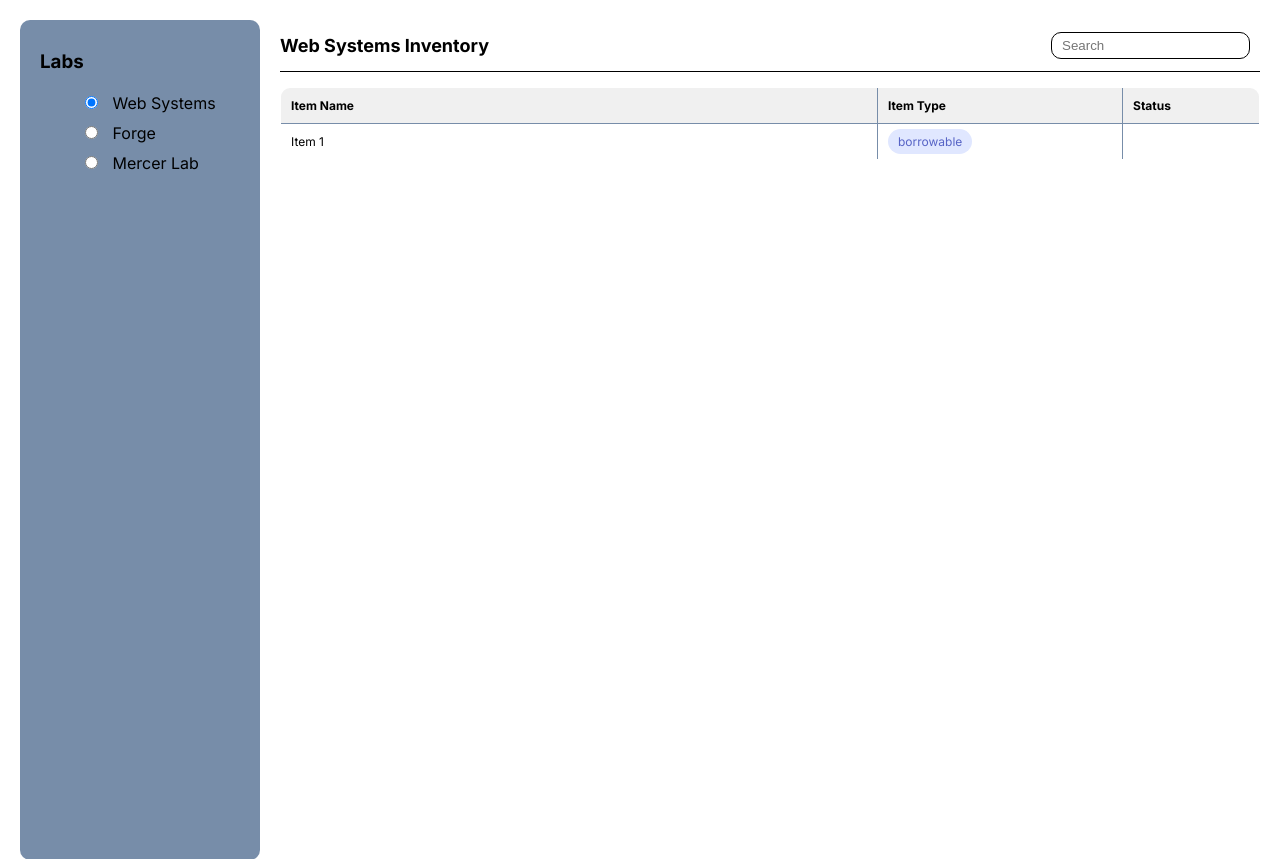
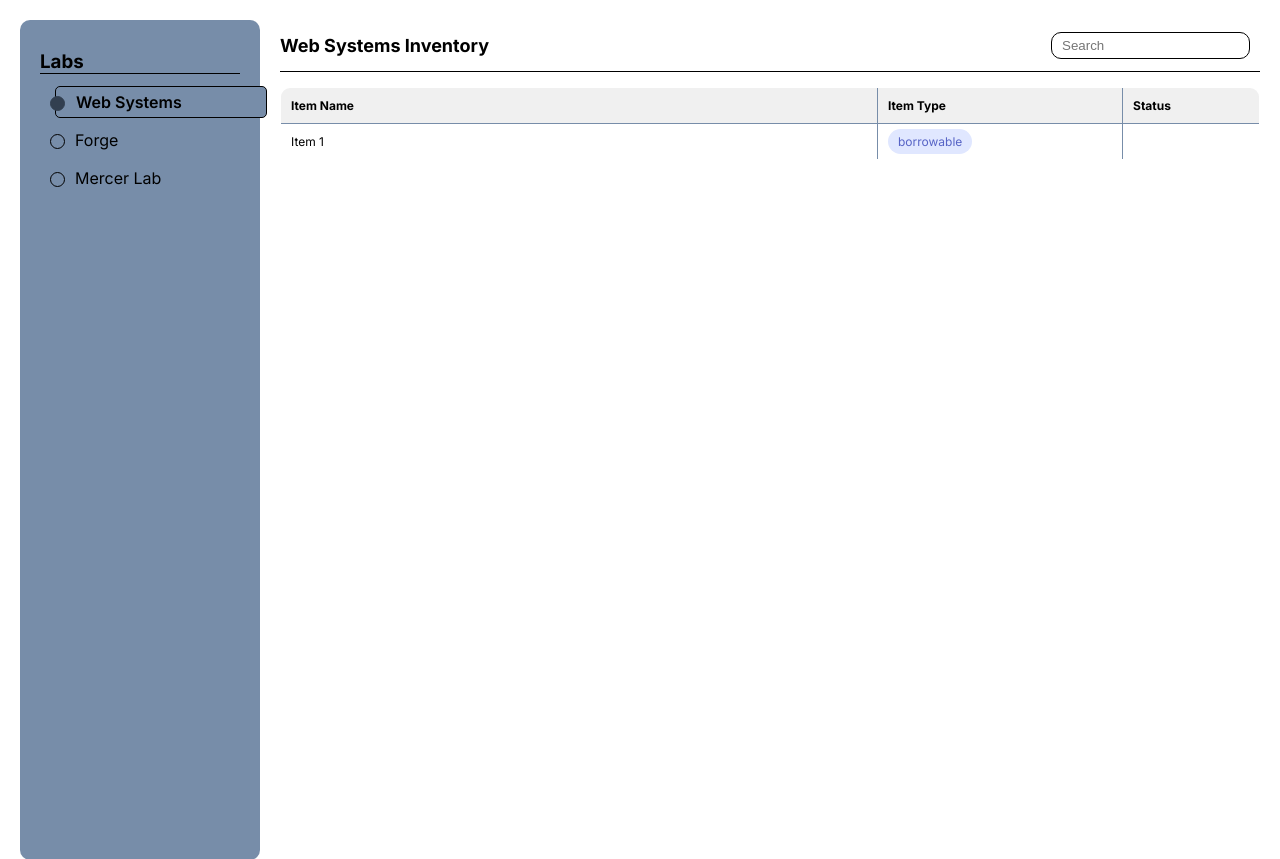
Before and after one commit to RPI-ITWS/ITWS-2110-F24-LuckyCharms, a PHP site: page /user_homepage.html in a window 1280 px wide. Shown: the part 51-910 px from the top of the page. Run offline with PHP 8.4, Linux system fonts and the light colour scheme.

Commit message:
sidebar css using input radio
add css to the side bar using input type radio to match the figma's intended sidebar.

```diff
--- a/homepage.css
+++ b/homepage.css
@@ -49,23 +49,69 @@ main {
     background-color: #778DA9;
     border-radius: 10px;
     margin-right: 20px;
+    overflow: visible;
   }
 
   .sidebar h3 {
     margin-top: 10px;
-    margin-bottom: 20px;
+
+    border-bottom: 1px solid black;
   }
 
   .sidebar ul {
     list-style: none;
+    padding-left: 5px;
   }
 
-  .sidebar ul li {
-    margin-bottom: 10px;
+  .sidebar li {
+    margin-bottom: 20px;
+
+    display: flex;
+    align-items: center;
+    position: relative;
+    /* border-radius: 5px; */
   }
 
-  .sidebar input[type="radio"] {
+.sidebar input {
+    appearance: none;
+
+    width: 15px;
+    height: 15px;
+    border-radius: 50%;
+
+    border: 1px solid black;
+    background-color: #778DA9;
     margin-right: 10px;
+}
+  .sidebar label {
+    position: absolute;
+    left: 10px;
+
+    width: 185px;
+    padding-left: 20px;
+
+    font-size: 16px;
+  }
+
+  .sidebar input:checked {
+    background-color: #323F50;
+    border-color: #323F50;
+    z-index: 1;
+  }
+
+  .sidebar input:checked + label {
+    border: 1px solid black;
+    background-color: #778DA9;
+    padding: 5px;
+    padding-left: 20px;
+    border-radius: 5px;
+    color: black;
+
+    font-weight: 600;
+  }
+
+  .sidebar input:hover {
+    border-color: #333;
   }
 
   /* Content */
```
